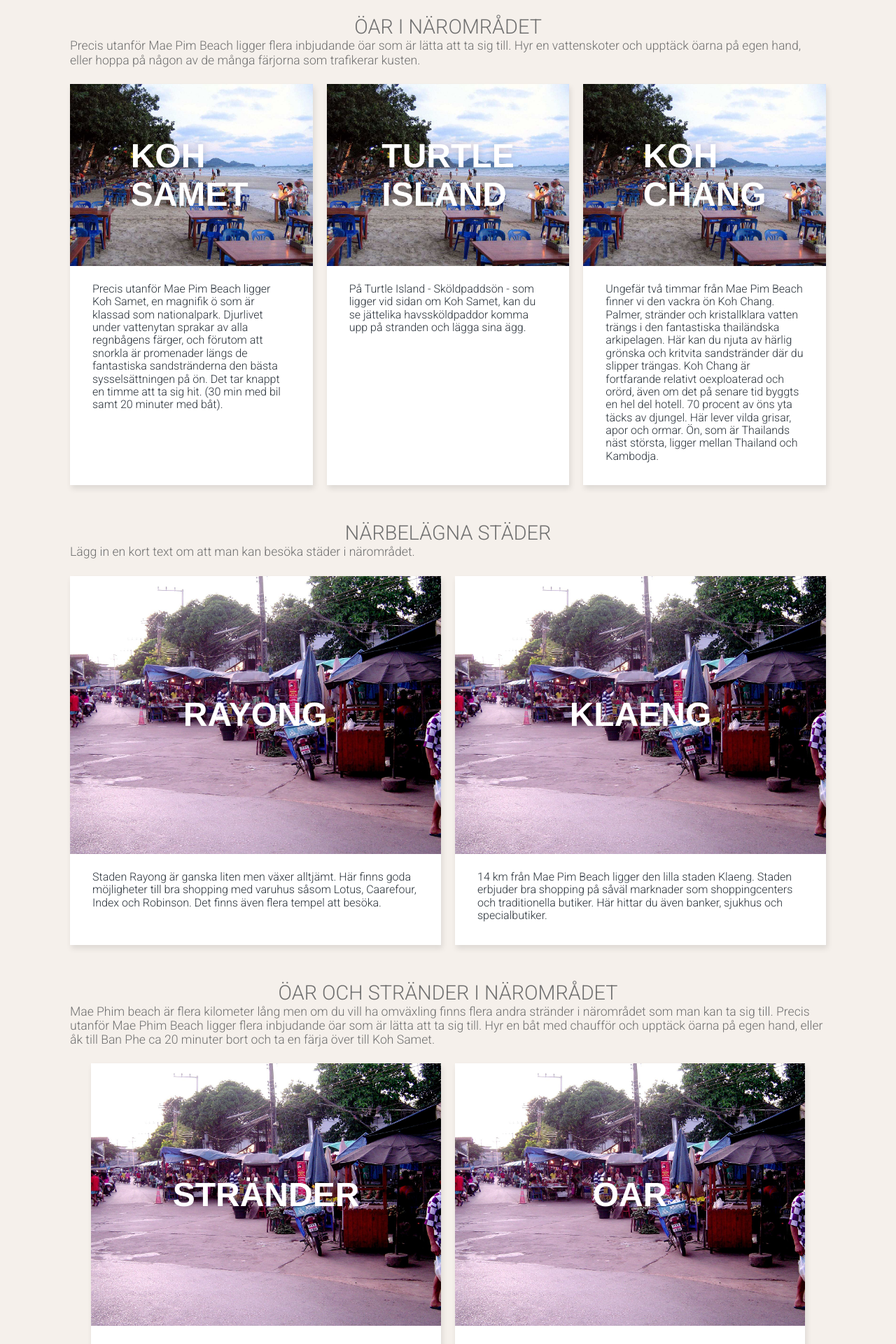
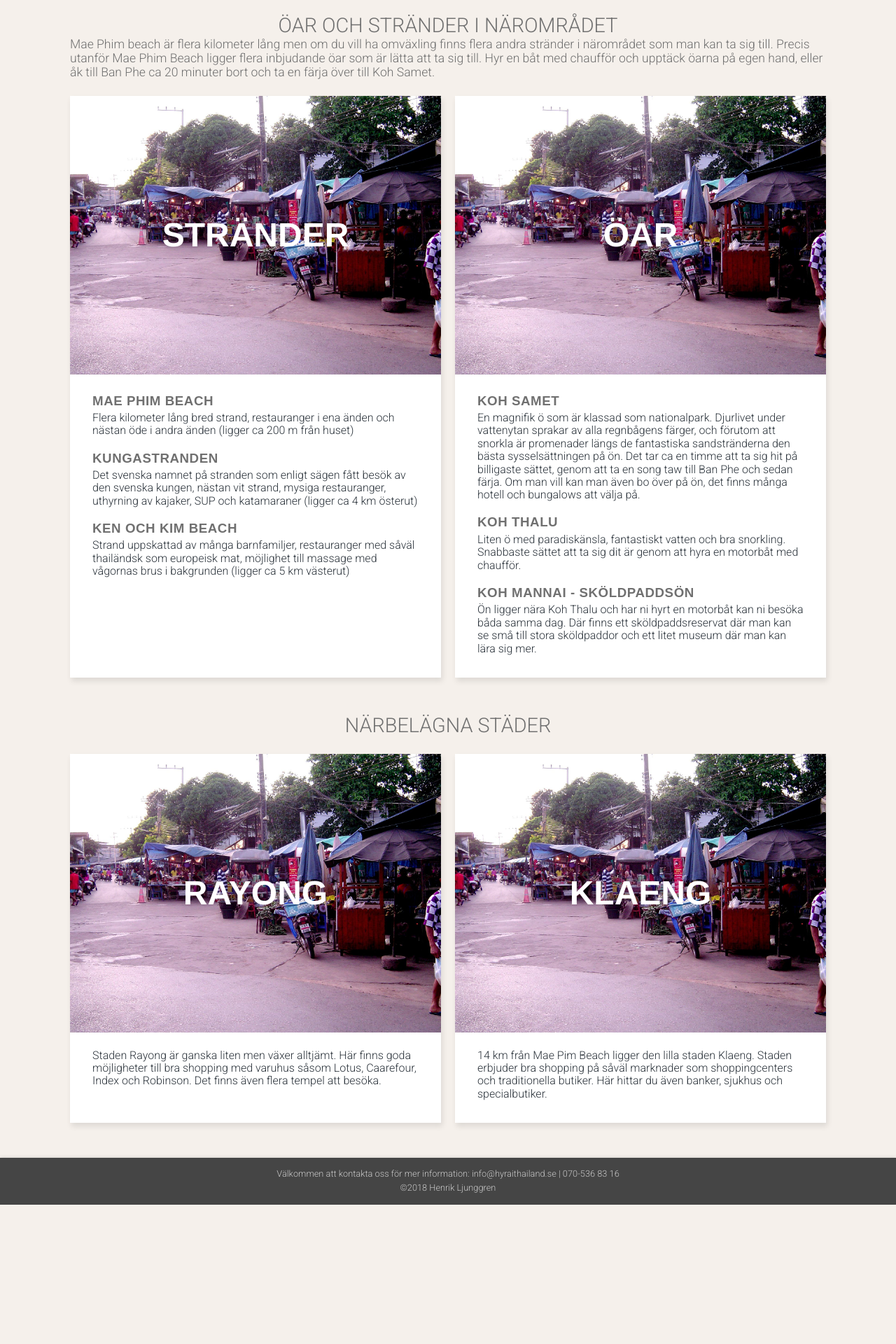
Before and after one commit to Henkenator/thailand, an Angular app: page /aktiviteter in a window 1280 px wide. Shown: the part 800-2720 px from the top of the page at 70% size. After the commit the page ends 2521 px from the top, so only its background shows below. Built offline with nearby package versions, Linux system fonts and the light colour scheme; a web font is replaced by a local one.

Commit message:
updated islands

```diff
--- a/src/app/components/activities/activities.component.css
+++ b/src/app/components/activities/activities.component.css
@@ -34,8 +34,7 @@ img {
 
 .activities-island-grid-item {
   flex: 1;
-  min-width: 300px;
-  max-width: 500px;
+  min-width: 250px;
   margin: 0 10px 20px;
 }
 
@@ -53,6 +52,10 @@ img {
 
 .activities-card-text {
   padding: 0.5em 2em 1em 2em;
+}
+
+.island-text {
+  margin-top: 5px;
 }
 
 .activities-card-img-left {
@@ -84,4 +87,5 @@ img {
 .activities-card-header {
   text-transform: uppercase;
   font-family: Source Sans Pro,Arial;
+  margin-bottom: 0px;
 }
--- a/src/app/components/activities/activities.component.html
+++ b/src/app/components/activities/activities.component.html
@@ -44,12 +44,15 @@
 
 <div class="activities-inform-container">
   <div class="activities-inform-header">
-    <span>ÖAR I NÄROMRÅDET</span>
+    <span>Öar och stränder i närområdet</span>
   </div>
   <div class="activities-inform-text">
     <span>
-     Precis utanför Mae Pim Beach ligger flera inbjudande öar som är lätta att ta sig till. Hyr en vattenskoter och
-        upptäck öarna på egen hand, eller hoppa på någon av de många färjorna som trafikerar kusten.
+      Mae Phim beach är flera kilometer lång men om du vill ha omväxling finns
+      flera andra stränder i närområdet som man kan ta sig till. Precis utanför
+      Mae Phim Beach ligger flera inbjudande öar som är lätta att ta sig till.
+      Hyr en båt med chaufför och upptäck öarna på egen hand, eller åk till Ban
+      Phe ca 20 minuter bort och ta en färja över till Koh Samet.
     </span>
   </div>
 </div>
@@ -57,67 +60,75 @@
 <main class="activities-grid">
   <div class="activities-island-grid-item activities-card">
     <div class="pic">
-      <img src="../../../assets/images/activities/Ko_Chang_White_Sand_Beach.jpg" class="block-display" alt="Koh Chang"
-           style="width: 400px"/>
+      <img src="../../../assets/images/activities/Evening_Markets_Klaeng_Thailand.jpg" class="block-display"
+           alt="Rayong"/>
       <div class="pic-header">
-        <span>Koh Samet</span>
+        <span>Stränder</span>
       </div>
     </div>
     <div class="activities-card-text">
-      <p>
-        Precis utanför Mae Pim Beach ligger Koh Samet, en magnifik ö som är klassad som nationalpark. Djurlivet under
-        vattenytan sprakar av alla regnbågens färger, och förutom att snorkla är promenader längs de fantastiska
-        sandstränderna den bästa sysselsättningen på ön. Det tar knappt en timme att ta sig hit. (30 min med bil samt
-        20 minuter med båt).
+      <h3 class="activities-card-header">Mae Phim Beach</h3>
+      <p class="island-text">
+        Flera kilometer lång bred strand, restauranger i ena änden och nästan öde i andra änden (ligger ca 200 m från
+        huset)
       </p>
+      <h3 class="activities-card-header">Kungastranden</h3>
+      <p class="island-text">
+        Det svenska namnet på stranden som enligt sägen fått besök av den svenska kungen, nästan vit strand, mysiga
+        restauranger, uthyrning av kajaker, SUP och katamaraner (ligger ca 4 km österut)
+      </p>
+      <h3 class="activities-card-header">Ken och Kim Beach</h3>
+      <p class="island-text">
+        Strand uppskattad av många barnfamiljer, restauranger med såväl thailändsk som europeisk mat, möjlighet till
+        massage med vågornas brus i bakgrunden (ligger ca 5 km västerut)
+      </p>
+
     </div>
   </div>
 
   <div class="activities-island-grid-item activities-card">
     <div class="pic">
-      <img src="../../../assets/images/activities/Ko_Chang_White_Sand_Beach.jpg" class="block-display" alt="Koh Chang"
-           style="width: 400px"/>
+      <img src="../../../assets/images/activities/Evening_Markets_Klaeng_Thailand.jpg" class="block-display"
+           alt="Rayong"/>
       <div class="pic-header">
-        <span>Turtle island</span>
+        <span>Öar</span>
       </div>
     </div>
     <div class="activities-card-text">
-      <p>
-        På Turtle Island - Sköldpaddsön - som ligger vid sidan om Koh Samet, kan du se jättelika havssköldpaddor komma
-        upp på stranden och lägga sina ägg.
+      <h3 class="activities-card-header">Koh Samet</h3>
+      <p class="island-text">
+        En magnifik ö som är klassad som nationalpark. Djurlivet under vattenytan sprakar av alla regnbågens färger,
+        och förutom att snorkla är promenader längs de fantastiska sandstränderna den bästa sysselsättningen på ön.
+        Det tar ca en timme att ta sig hit på billigaste sättet, genom att ta en song taw till Ban Phe och sedan färja.
+        Om man vill kan man även bo över på ön, det finns många hotell och bungalows att välja på.
+      </p>
+
+      <h3 class="activities-card-header">Koh Thalu</h3>
+      <p class="island-text">
+        Liten ö med paradiskänsla, fantastiskt vatten och bra snorkling. Snabbaste sättet att ta sig dit är genom att
+        hyra en motorbåt med chaufför.
+      </p>
+
+      <h3 class="activities-card-header">Koh Mannai - Sköldpaddsön</h3>
+      <p class="island-text">
+        Ön ligger nära Koh Thalu och har ni hyrt en motorbåt kan ni besöka båda samma dag. Där finns ett
+        sköldpaddsreservat
+        där man kan se små till stora sköldpaddor och ett litet museum där man kan lära sig mer.
       </p>
     </div>
   </div>
 
-  <div class="activities-island-grid-item activities-card">
-    <div class="pic">
-      <img src="../../../assets/images/activities/Ko_Chang_White_Sand_Beach.jpg" class="block-display" alt="Koh Chang"
-           style="width: 400px"/>
-      <div class="pic-header">
-        <span>Koh Chang</span>
-      </div>
-    </div>
-    <div class="activities-card-text">
-      <p>
-        Ungefär två timmar från Mae Pim Beach finner vi den vackra ön Koh Chang. Palmer, stränder och kristallklara
-        vatten trängs i den fantastiska thailändska arkipelagen. Här kan du njuta av härlig grönska och kritvita
-        sandstränder där du slipper trängas. Koh Chang är fortfarande relativt oexploaterad och orörd, även om det
-        på senare tid byggts en hel del hotell. 70 procent av öns yta täcks av djungel. Här lever vilda grisar, apor
-        och ormar. Ön, som är Thailands näst största, ligger mellan Thailand och Kambodja.
-      </p>
-    </div>
-  </div>
 </main>
 
 <div class="activities-inform-container">
   <div class="activities-inform-header">
     <span>NÄRBELÄGNA STÄDER</span>
   </div>
-  <div class="activities-inform-text">
+  <!--<div class="activities-inform-text">
     <span>
     Lägg in en kort text om att man kan besöka städer i närområdet.
     </span>
-  </div>
+  </div>-->
 </div>
 
 <main class="activities-grid">
@@ -153,83 +164,3 @@
     </div>
   </div>
 </main>
-
-
-<div class="activities-inform-container">
-  <div class="activities-inform-header">
-    <span>Öar och stränder i närområdet</span>
-  </div>
-  <div class="activities-inform-text">
-    <span>
-      Mae Phim beach är flera kilometer lång men om du vill ha omväxling finns
-      flera andra stränder i närområdet som man kan ta sig till. Precis utanför
-      Mae Phim Beach ligger flera inbjudande öar som är lätta att ta sig till.
-      Hyr en båt med chaufför och upptäck öarna på egen hand, eller åk till Ban
-      Phe ca 20 minuter bort och ta en färja över till Koh Samet.
-    </span>
-  </div>
-</div>
-
-<main class="activities-grid">
-  <div class="activities-island-grid-item activities-card">
-    <div class="pic">
-      <img src="../../../assets/images/activities/Evening_Markets_Klaeng_Thailand.jpg" class="block-display"
-           alt="Rayong"/>
-      <div class="pic-header">
-        <span>Stränder</span>
-      </div>
-    </div>
-    <div class="activities-card-text">
-      <h3>Mae Phim Beach</h3>
-      <p>
-        Flera kilometer lång bred strand, restauranger i ena änden och nästan öde i andra änden (ligger ca 200 m från
-        huset)
-      </p>
-
-      <h3>Kungastranden</h3>
-      <p>
-        Det svenska namnet på stranden som enligt sägen fått besök av den svenska kungen, nästan vit strand, mysiga
-        restauranger, uthyrning av kajaker, SUP och katamaraner (ligger ca 4 km österut)
-      </p>
-      <h3>Ken och Kim Beach</h3>
-      <p>
-        Strand uppskattad av många barnfamiljer, restauranger med såväl thailändsk som europeisk mat, möjlighet till
-        massage med vågornas brus i bakgrunden (ligger ca 5 km västerut)
-      </p>
-
-    </div>
-  </div>
-
-  <div class="activities-island-grid-item activities-card">
-    <div class="pic">
-      <img src="../../../assets/images/activities/Evening_Markets_Klaeng_Thailand.jpg" class="block-display"
-           alt="Rayong"/>
-      <div class="pic-header">
-        <span>Öar</span>
-      </div>
-    </div>
-    <div class="activities-card-text">
-      <h3>Koh Samet</h3>
-      <p>
-        En magnifik ö som är klassad som nationalpark. Djurlivet under vattenytan sprakar av alla regnbågens färger,
-        och förutom att snorkla är promenader längs de fantastiska sandstränderna den bästa sysselsättningen på ön.
-        Det tar ca en timme att ta sig hit på billigaste sättet, genom att ta en song taw till Ban Phe och sedan färja.
-        Om man vill kan man även bo över på ön, det finns många hotell och bungalows att välja på.
-      </p>
-
-      <h3>Koh Thalu</h3>
-      <p>
-        Liten ö med paradiskänsla, fantastiskt vatten och bra snorkling. Snabbaste sättet att ta sig dit är genom att
-        hyra en motorbåt med chaufför.
-      </p>
-
-      <h3>Koh Mannai - Sköldpaddsön</h3>
-      <p>
-        Ön ligger nära Koh Thalu och har ni hyrt en motorbåt kan ni besöka båda samma dag. Där finns ett
-        sköldpaddsreservat
-        där man kan se små till stora sköldpaddor och ett litet museum där man kan lära sig mer.
-      </p>
-    </div>
-  </div>
-
-</main>
```
